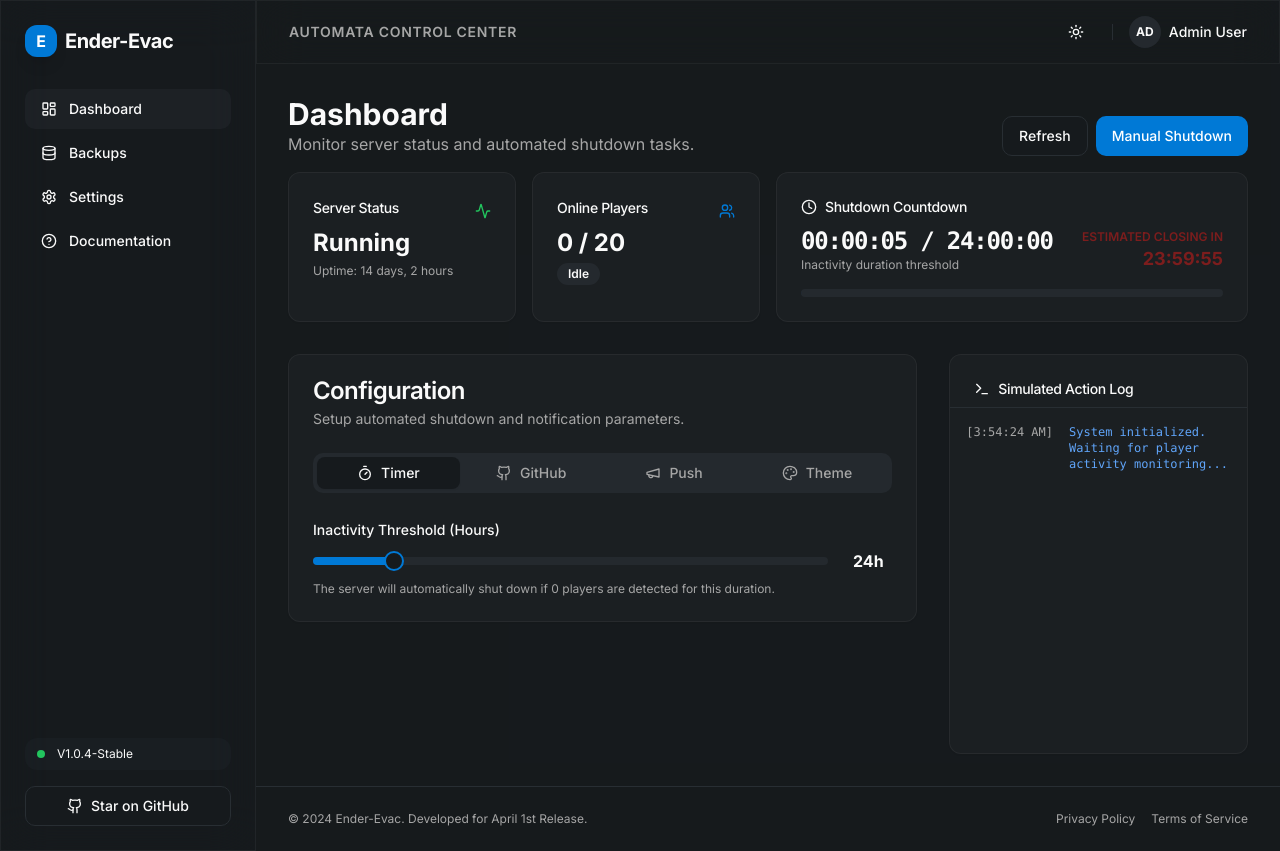
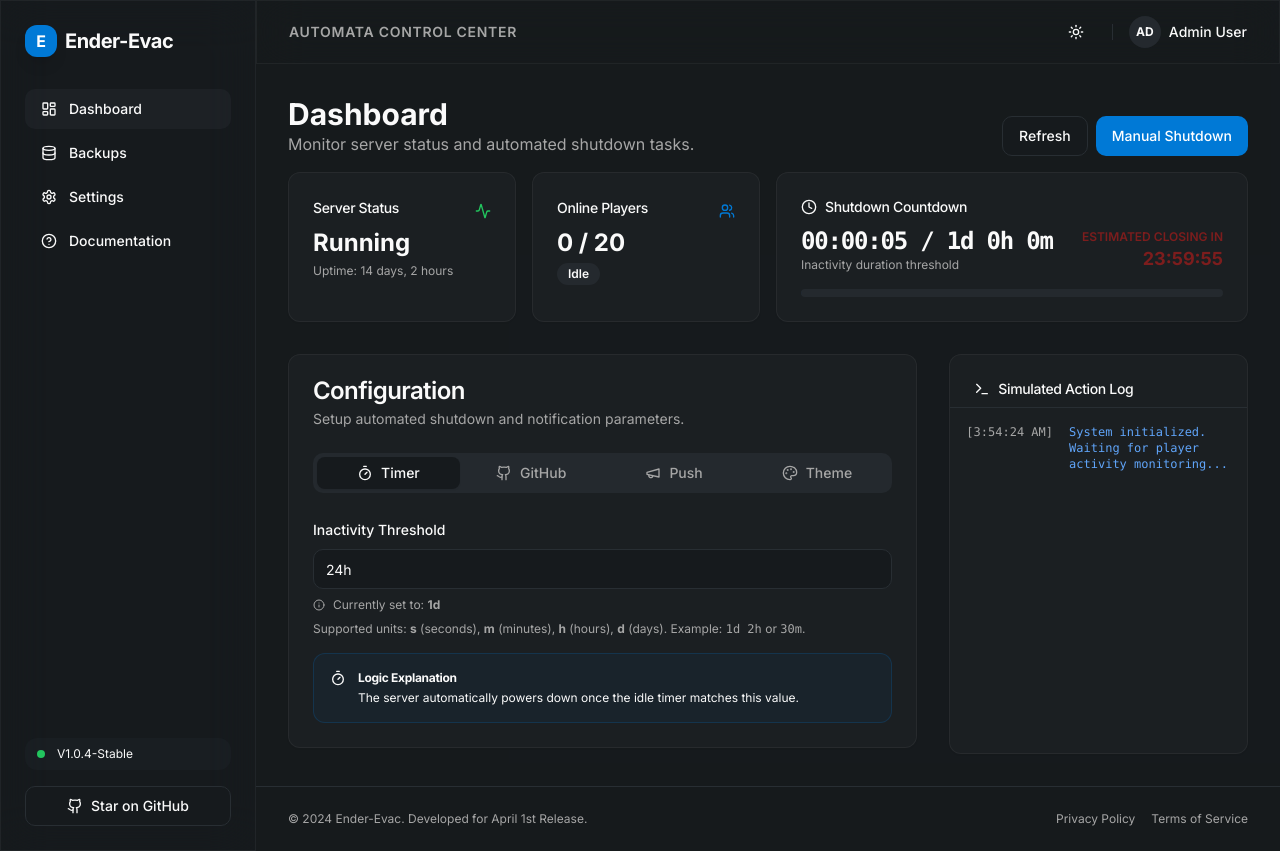
Before and after one commit to 07-iceven/EnderEvac, a Next.js app: page / in a window 1280 px wide. Built offline with nearby package versions, Linux system fonts and the light colour scheme.

Commit message:
时间设置改可输入，支持s,m,h,d四种单位

```diff
--- a/src/app/page.tsx
+++ b/src/app/page.tsx
@@ -1,6 +1,6 @@
 "use client"
 
-import { useSimulatedApp } from "@/hooks/use-simulated-app"
+import { useSimulatedApp, parseTimeToSeconds } from "@/hooks/use-simulated-app"
 import { ServerStatus } from "@/components/dashboard/ServerStatus"
 import { LogViewer } from "@/components/dashboard/LogViewer"
 import { ConfigPanel } from "@/components/dashboard/ConfigPanel"
@@ -19,6 +19,8 @@ export default function Home() {
     isOnline,
     timeSinceLastPlayer
   } = useSimulatedApp()
+
+  const thresholdSeconds = parseTimeToSeconds(settings.shutdownThreshold)
 
   return (
     <div className="min-h-screen font-body flex">
@@ -106,7 +108,7 @@ export default function Home() {
               isOnline={isOnline}
               playerCount={playerCount}
               timeSinceLastPlayer={timeSinceLastPlayer}
-              thresholdHours={settings.shutdownThreshold}
+              thresholdSeconds={thresholdSeconds}
             />
           </section>
 
--- a/src/components/dashboard/ConfigPanel.tsx
+++ b/src/components/dashboard/ConfigPanel.tsx
@@ -1,4 +1,3 @@
-
 "use client"
 
 import { Tabs, TabsContent, TabsList, TabsTrigger } from "@/components/ui/tabs"
@@ -6,9 +5,9 @@ import { Card, CardContent, CardDescription, CardHeader, CardTitle } from "@/com
 import { Label } from "@/components/ui/label"
 import { Input } from "@/components/ui/input"
 import { Textarea } from "@/components/ui/textarea"
-import { Slider } from "@/components/ui/slider"
-import { Github, Megaphone, Timer, Palette } from "lucide-react"
-import { AppSettings } from "@/hooks/use-simulated-app"
+import { Github, Megaphone, Timer, Palette, Info } from "lucide-react"
+import { AppSettings, parseTimeToSeconds } from "@/hooks/use-simulated-app"
+import { Alert, AlertDescription, AlertTitle } from "@/components/ui/alert"
 
 interface ConfigPanelProps {
   settings: AppSettings
@@ -24,6 +23,20 @@ export function ConfigPanel({ settings, onUpdate }: ConfigPanelProps) {
     { name: 'Orange', value: '#D83B01' },
     { name: 'Green', value: '#107C10' },
   ]
+
+  const totalSeconds = parseTimeToSeconds(settings.shutdownThreshold)
+  const formatSeconds = (s: number) => {
+    const d = Math.floor(s / 86400)
+    const h = Math.floor((s % 86400) / 3600)
+    const m = Math.floor((s % 3600) / 60)
+    const sec = s % 60
+    const parts = []
+    if (d > 0) parts.push(`${d}d`)
+    if (h > 0) parts.push(`${h}h`)
+    if (m > 0) parts.push(`${m}m`)
+    if (sec > 0 || parts.length === 0) parts.push(`${sec}s`)
+    return parts.join(' ')
+  }
 
   return (
     <Card className="fluent-glass">
@@ -42,19 +55,30 @@ export function ConfigPanel({ settings, onUpdate }: ConfigPanelProps) {
 
           <TabsContent value="timer" className="space-y-4 pt-4">
             <div className="space-y-2">
-              <Label>Inactivity Threshold (Hours)</Label>
-              <div className="flex gap-4 items-center">
-                <Slider
-                  value={[settings.shutdownThreshold]}
-                  onValueChange={(val) => onUpdate({ shutdownThreshold: val[0] })}
-                  max={168}
-                  step={1}
-                  className="flex-1"
-                />
-                <span className="w-12 text-center font-bold">{settings.shutdownThreshold}h</span>
+              <Label htmlFor="threshold">Inactivity Threshold</Label>
+              <Input
+                id="threshold"
+                value={settings.shutdownThreshold}
+                onChange={(e) => onUpdate({ shutdownThreshold: e.target.value })}
+                placeholder="e.g. 1d 12h 30m"
+              />
+              <div className="flex items-center gap-2 text-xs text-muted-foreground mt-1">
+                <Info className="h-3 w-3" />
+                <span>Currently set to: <strong>{formatSeconds(totalSeconds)}</strong></span>
               </div>
-              <p className="text-xs text-muted-foreground">The server will automatically shut down if 0 players are detected for this duration.</p>
+              <p className="text-xs text-muted-foreground">
+                Supported units: <strong>s</strong> (seconds), <strong>m</strong> (minutes), <strong>h</strong> (hours), <strong>d</strong> (days).
+                Example: <code>1d 2h</code> or <code>30m</code>.
+              </p>
             </div>
+
+            <Alert className="bg-primary/5 border-primary/20">
+              <Timer className="h-4 w-4" />
+              <AlertTitle className="text-xs font-bold">Logic Explanation</AlertTitle>
+              <AlertDescription className="text-xs">
+                The server automatically powers down once the idle timer matches this value.
+              </AlertDescription>
+            </Alert>
           </TabsContent>
 
           <TabsContent value="github" className="space-y-4 pt-4">
--- a/src/components/dashboard/ServerStatus.tsx
+++ b/src/components/dashboard/ServerStatus.tsx
@@ -1,4 +1,3 @@
-
 "use client"
 
 import { Card, CardContent, CardHeader, CardTitle } from "@/components/ui/card"
@@ -10,11 +9,10 @@ interface ServerStatusProps {
   isOnline: boolean
   playerCount: number
   timeSinceLastPlayer: number
-  thresholdHours: number
+  thresholdSeconds: number
 }
 
-export function ServerStatus({ isOnline, playerCount, timeSinceLastPlayer, thresholdHours }: ServerStatusProps) {
-  const thresholdSeconds = thresholdHours * 3600
+export function ServerStatus({ isOnline, playerCount, timeSinceLastPlayer, thresholdSeconds }: ServerStatusProps) {
   const progress = Math.min((timeSinceLastPlayer / thresholdSeconds) * 100, 100)
   const remainingSeconds = Math.max(thresholdSeconds - timeSinceLastPlayer, 0)
 
@@ -23,6 +21,16 @@ export function ServerStatus({ isOnline, playerCount, timeSinceLastPlayer, thres
     const mins = Math.floor((seconds % 3600) / 60)
     const secs = seconds % 60
     return `${hrs.toString().padStart(2, '0')}:${mins.toString().padStart(2, '0')}:${secs.toString().padStart(2, '0')}`
+  }
+
+  const formatFullTime = (seconds: number) => {
+    const d = Math.floor(seconds / 86400)
+    const h = Math.floor((seconds % 86400) / 3600)
+    const m = Math.floor((seconds % 3600) / 60)
+    const s = seconds % 60
+
+    if (d > 0) return `${d}d ${h}h ${m}m`
+    return formatTime(seconds)
   }
 
   return (
@@ -63,13 +71,13 @@ export function ServerStatus({ isOnline, playerCount, timeSinceLastPlayer, thres
           <div className="flex justify-between items-end">
             <div>
               <div className="text-2xl font-mono font-bold tracking-tighter">
-                {formatTime(timeSinceLastPlayer)} / {formatTime(thresholdSeconds)}
+                {formatFullTime(timeSinceLastPlayer)} / {formatFullTime(thresholdSeconds)}
               </div>
               <p className="text-xs text-muted-foreground">Inactivity duration threshold</p>
             </div>
             <div className="text-right">
               <div className="text-xs font-semibold text-destructive uppercase">Estimated Closing In</div>
-              <div className="text-lg font-bold text-destructive">{formatTime(remainingSeconds)}</div>
+              <div className="text-lg font-bold text-destructive">{formatFullTime(remainingSeconds)}</div>
             </div>
           </div>
           <Progress value={progress} className="h-2" />
--- a/src/hooks/use-simulated-app.ts
+++ b/src/hooks/use-simulated-app.ts
@@ -3,7 +3,7 @@
 import { useState, useEffect } from 'react'
 
 export interface AppSettings {
-  shutdownThreshold: number // hours
+  shutdownThreshold: string // e.g., "24h", "30m", "1d"
   githubRepo: string
   githubToken: string
   qqGroup: string
@@ -20,13 +20,41 @@ export interface LogEntry {
 }
 
 const DEFAULT_SETTINGS: AppSettings = {
-  shutdownThreshold: 24,
+  shutdownThreshold: '24h',
   githubRepo: 'https://github.com/YourName/MinecraftServer-Backup',
   githubToken: 'ghp_************************************',
   qqGroup: '123456789',
   websiteUrl: 'https://myserver.com',
   announcementContent: 'Due to long-term inactivity, the server is now officially closed. The source files are available on GitHub.',
   accentColor: '#0078D4',
+}
+
+export function parseTimeToSeconds(timeStr: string): number {
+  const units: { [key: string]: number } = {
+    s: 1,
+    m: 60,
+    h: 3600,
+    d: 86400
+  }
+
+  const regex = /(\d+)([smhd])/g
+  let totalSeconds = 0
+  let match
+  let hasMatch = false
+
+  while ((match = regex.exec(timeStr.toLowerCase())) !== null) {
+    const value = parseInt(match[1])
+    const unit = match[2]
+    totalSeconds += value * (units[unit] || 0)
+    hasMatch = true
+  }
+
+  // Fallback for pure numbers (assume hours for legacy support)
+  if (!hasMatch && /^\d+$/.test(timeStr)) {
+    return parseInt(timeStr) * 3600
+  }
+
+  return totalSeconds || 86400 // default to 24h if invalid
 }
 
 export function useSimulatedApp() {
@@ -41,7 +69,16 @@ export function useSimulatedApp() {
   useEffect(() => {
     const savedSettings = localStorage.getItem('enderevac-settings')
     if (savedSettings) {
-      setSettings(JSON.parse(savedSettings))
+      try {
+        const parsed = JSON.parse(savedSettings)
+        // Migration: convert numeric threshold to string if needed
+        if (typeof parsed.shutdownThreshold === 'number') {
+          parsed.shutdownThreshold = `${parsed.shutdownThreshold}h`
+        }
+        setSettings(parsed)
+      } catch (e) {
+        console.error("Failed to parse settings", e)
+      }
     }
     const savedTheme = localStorage.getItem('enderevac-theme')
     if (savedTheme === 'light') setIsDarkMode(false)
@@ -64,7 +101,6 @@ export function useSimulatedApp() {
   useEffect(() => {
     const root = window.document.documentElement
     const hex = settings.accentColor
-    // Convert hex to HSL for CSS variables
     const r = parseInt(hex.slice(1, 3), 16) / 255
     const g = parseInt(hex.slice(3, 5), 16) / 255
     const b = parseInt(hex.slice(5, 7), 16) / 255
@@ -92,7 +128,6 @@ export function useSimulatedApp() {
     const interval = setInterval(() => {
       setTimeSinceLastPlayer(prev => prev + 1)
 
-      // Randomly log "events"
       if (Math.random() > 0.99) {
         const events = [
           'Checking player status via RCON...',
```
